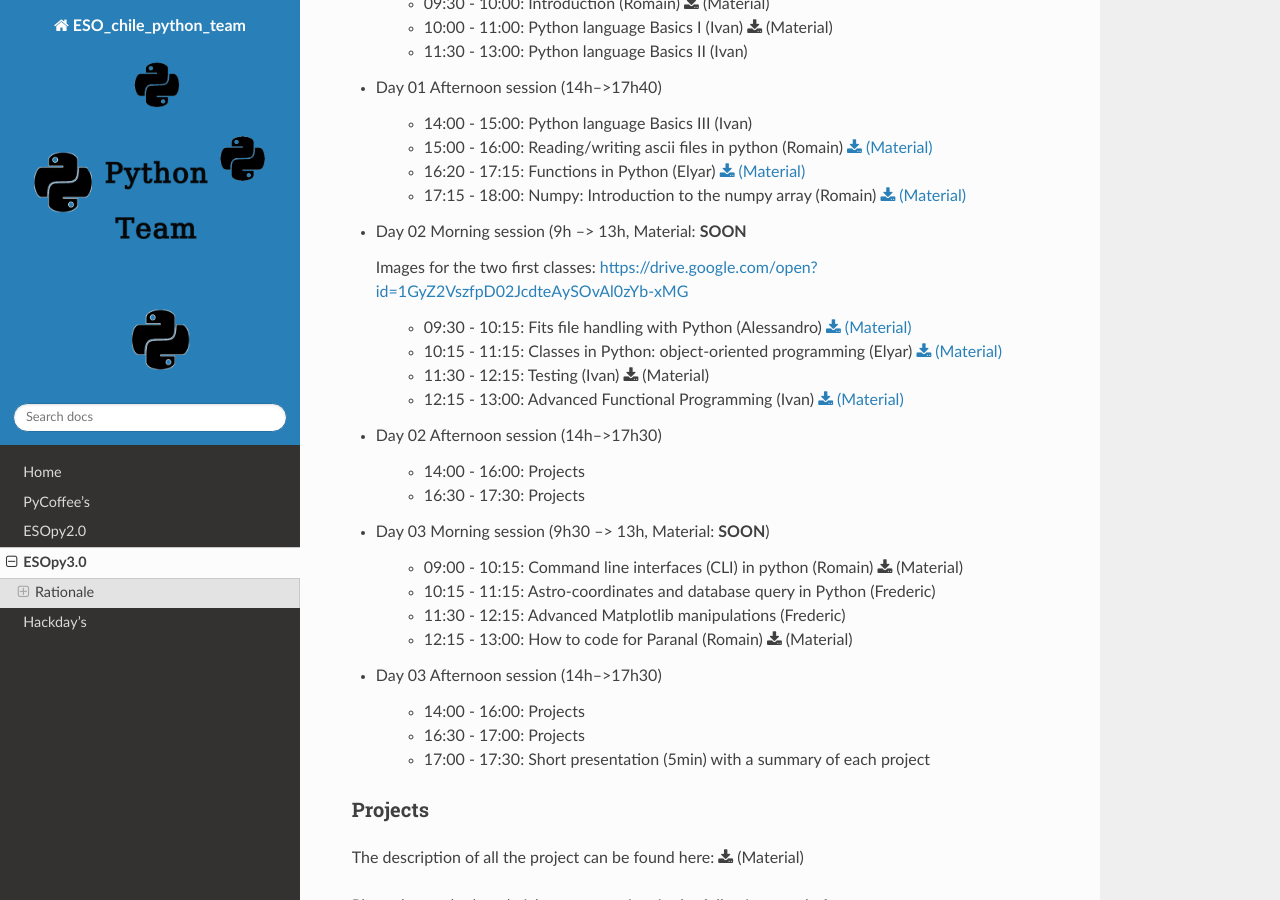
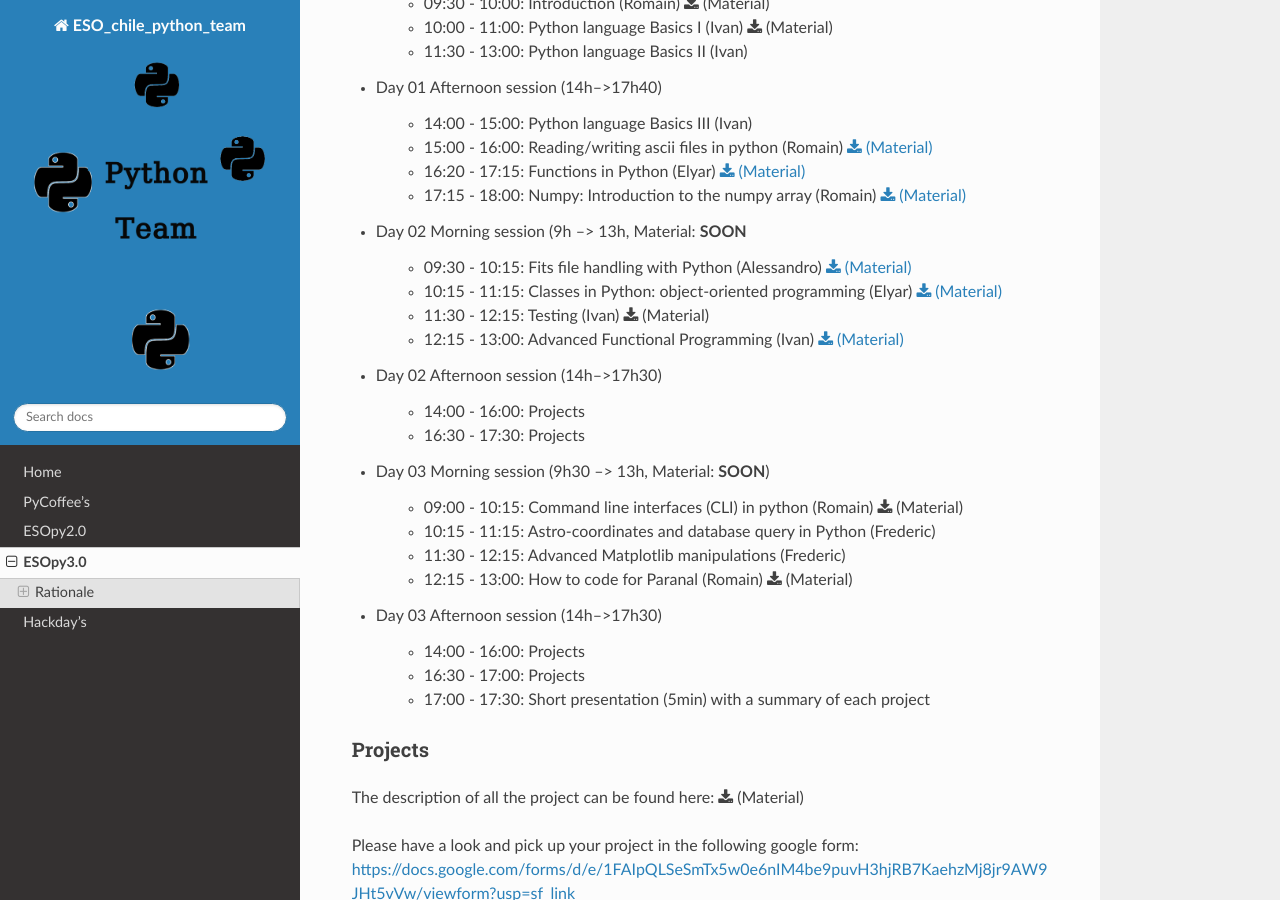
Before and after one commit to astrom-tom/ESO_chile_python_team, a Sphinx documentation site: the page built from docs/source/ESOpy3.rst, in a window 1280 px wide and 900 px high, scrolled down 1304 px. Built offline with Sphinx 7.4.7 and the Read the Docs theme 2.0.0, drawn with Linux system fonts in a browser that asks for light colours; formulas are drawn with MathJax 3.

Commit message:
delete link

```diff
--- a/docs/source/ESOpy3.rst
+++ b/docs/source/ESOpy3.rst
@@ -62,8 +62,6 @@ Program
 
 * Day 02 Morning session (9h --> 13h, Material: **SOON**
 
-  Images for the two first classes: https://drive.google.com/open?id=1GyZ2VszfpD02JcdteAySOvAl0zYb-xMG
-
     * 09:30 - 10:15: Fits file handling with Python (Alessandro)  :download:`(Material) <./files/ESOpy3_FitsFiles_Alessandro.ipynb>`
     * 10:15 - 11:15: Classes in Python: object-oriented programming (Elyar) :download:`(Material) <./files/Classes.ipynb>`
     * 11:30 - 12:15: Testing (Ivan) :download:`(Material) <./files/testing.tar.gz>`
@@ -99,7 +97,6 @@ The description of all the project can be found here: :download:`(Material) <./f
 
 Please have a look and pick up your project in the following google form: https://docs.google.com/forms/d/e/1FAIpQLSeSmTx5w0e6nIM4be9puvH3hjRB7KaehzMj8jr9AW9JHt5vVw/viewform?usp=sf_link
 
-
 * **P1: dfits|fitsort**: transforming the classic dfits|fitsort into python (CLI + fits file search) [Romain] :download:`(Material) <./files/dfits.tar.gz>`
 
 * **P2: catmatch**: Matching catalogs in python (CLI, numpy, standard library) [Romain] :download:`(Material) <./files/catmatch.tar.gz>`
```
Also changed, not shown: 5 other files.
